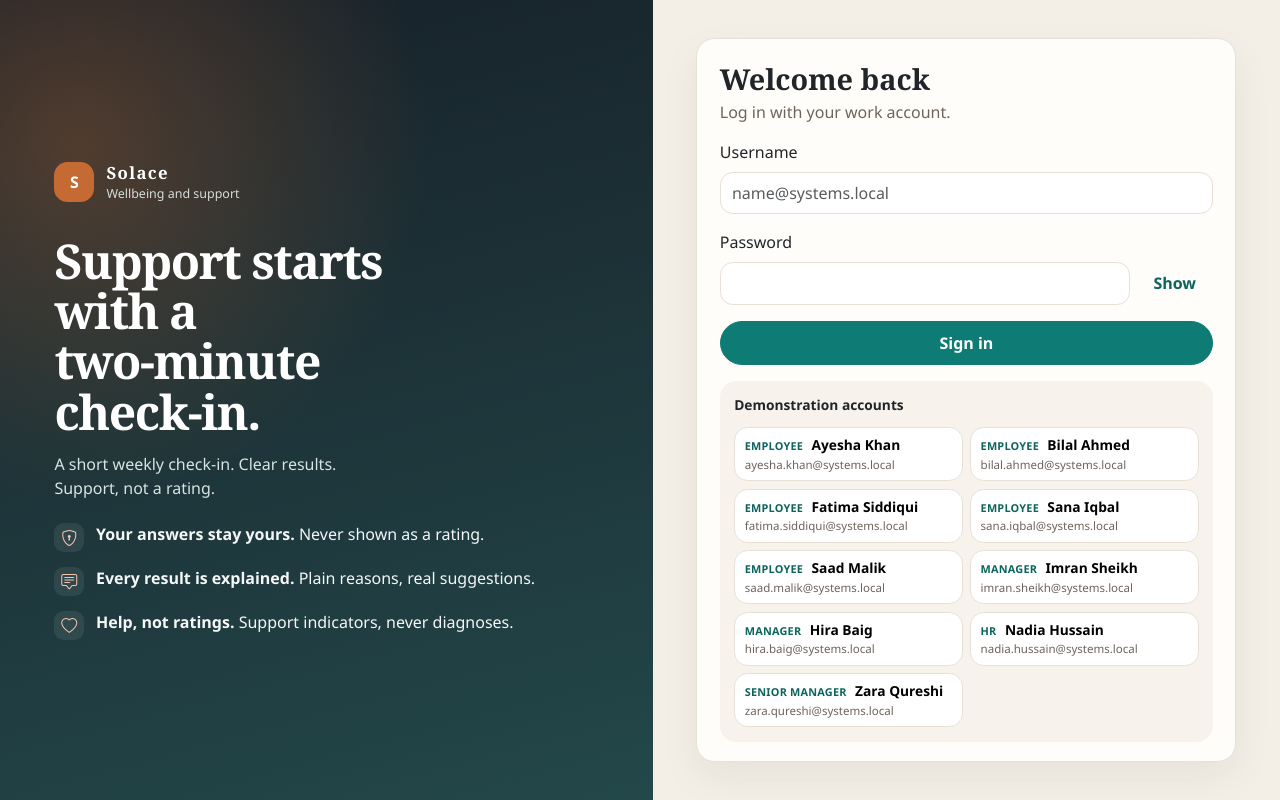
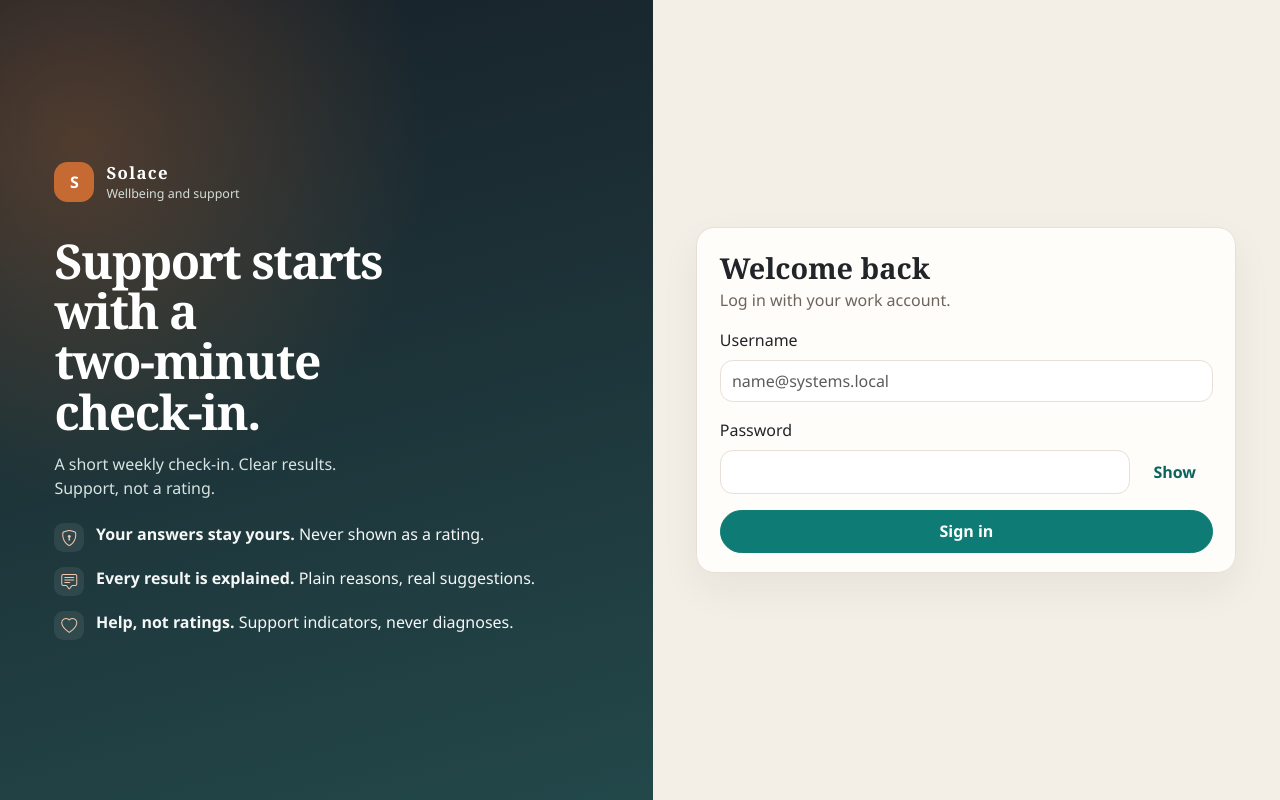
Before and after one commit to Hassanj34/Employee-Behavioural-Insights-Support-System, a Flask app: page /login in a window 1280 px wide. Run offline with Flask 3, Linux system fonts and the light colour scheme; parts of the project's set-up code (start-up, migrations or seed data) failed here and were passed over; some libraries are stand-ins or nearby versions.

Commit message:
removed demo accounts on login page

```diff
--- a/app/static/css/style.css
+++ b/app/static/css/style.css
@@ -490,28 +490,6 @@ button, input, select { font: inherit; }
 .login-card { width: min(540px, 100%); padding: 1.45rem 1.4rem 1.2rem; }
 .login-card h2 { font-size: 1.8rem; margin: 0; }
 .login-lead { color: var(--muted); margin: 0.2rem 0 1rem; }
-.demo-box { background: #f7f3ec; border-radius: 1rem; padding: 0.9rem; margin-top: 1rem; font-size: 0.86rem; }
-.account-grid { display: grid; grid-template-columns: 1fr 1fr; gap: 0.45rem; margin-top: 0.7rem; }
-.account-chip {
-  text-align: left;
-  border: 1px solid var(--line);
-  background: #fff;
-  border-radius: 0.85rem;
-  padding: 0.45rem 0.6rem;
-  cursor: pointer;
-}
-.account-chip strong, .account-chip span { display: block; }
-.account-chip span { color: var(--muted); font-size: 0.72rem; }
-.account-chip .account-role {
-  display: inline;
-  margin-right: 0.3rem;
-  color: var(--accent-dark);
-  font-size: 0.68rem;
-  font-weight: 750;
-  letter-spacing: 0.02em;
-  text-transform: uppercase;
-}
-.account-chip:hover { border-color: var(--accent); background: #f3faf9; }
 .password-field { display: flex; gap: 0.4rem; }
 .password-field .form-control { flex: 1; }
 .complaint-prompt {
@@ -586,7 +564,7 @@ dl.meta dt { color: var(--muted); }
   .login-panel { padding: 1.3rem 1rem 2rem; }
   .who-copy { display: none; }
   .who { text-align: right; }
-  dl.meta, .account-grid { grid-template-columns: 1fr; }
+  dl.meta { grid-template-columns: 1fr; }
   .content, .topbar { padding-left: 1rem; padding-right: 1rem; }
   .likert { flex-direction: column; }
   .likert-option { width: 100%; }
--- a/app/templates/auth/login.html
+++ b/app/templates/auth/login.html
@@ -48,34 +48,12 @@
           </div>
           <button class="btn btn-accent w-100" type="submit">Sign in</button>
         </form>
-        <div class="demo-box">
-          <strong>Demonstration accounts</strong>
-          <div class="account-grid">
-            <button type="button" class="account-chip" data-email="ayesha.khan@systems.local"><strong><span class="account-role">Employee</span> Ayesha Khan</strong><span>ayesha.khan@systems.local</span></button>
-            <button type="button" class="account-chip" data-email="bilal.ahmed@systems.local"><strong><span class="account-role">Employee</span> Bilal Ahmed</strong><span>bilal.ahmed@systems.local</span></button>
-            <button type="button" class="account-chip" data-email="fatima.siddiqui@systems.local"><strong><span class="account-role">Employee</span> Fatima Siddiqui</strong><span>fatima.siddiqui@systems.local</span></button>
-            <button type="button" class="account-chip" data-email="sana.iqbal@systems.local"><strong><span class="account-role">Employee</span> Sana Iqbal</strong><span>sana.iqbal@systems.local</span></button>
-            <button type="button" class="account-chip" data-email="saad.malik@systems.local"><strong><span class="account-role">Employee</span> Saad Malik</strong><span>saad.malik@systems.local</span></button>
-            <button type="button" class="account-chip" data-email="imran.sheikh@systems.local"><strong><span class="account-role">Manager</span> Imran Sheikh</strong><span>imran.sheikh@systems.local</span></button>
-            <button type="button" class="account-chip" data-email="hira.baig@systems.local"><strong><span class="account-role">Manager</span> Hira Baig</strong><span>hira.baig@systems.local</span></button>
-            <button type="button" class="account-chip" data-email="nadia.hussain@systems.local"><strong><span class="account-role">HR</span> Nadia Hussain</strong><span>nadia.hussain@systems.local</span></button>
-            <button type="button" class="account-chip" data-email="zara.qureshi@systems.local"><strong><span class="account-role">Senior Manager</span> Zara Qureshi</strong><span>zara.qureshi@systems.local</span></button>
-          </div>
-        </div>
       </div>
     </section>
   </main>
   <script>
     (function () {
-      const email = document.getElementById("login-email");
       const password = document.getElementById("login-password");
-      document.querySelectorAll(".account-chip").forEach(function (chip) {
-        chip.addEventListener("click", function () {
-          email.value = chip.getAttribute("data-email");
-          password.value = "Demo@2026";
-          password.focus();
-        });
-      });
       const toggle = document.getElementById("toggle-password");
       toggle.addEventListener("click", function () {
         const visible = password.type === "text";
```
Also changed, not shown: README.md.
